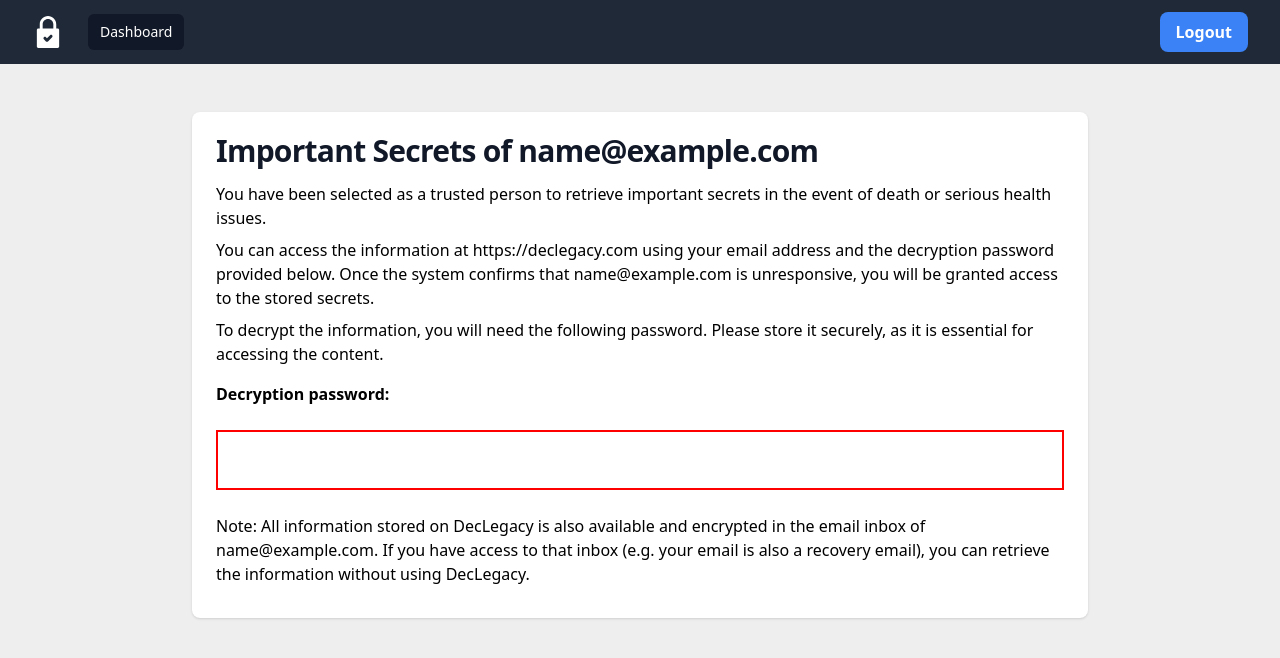
After one commit to declegacy/declegacy, a Rails app: a page that uses app/views/instructions/show.html.erb in a window 1280 px wide. The commit adds this page. Shown: the top 658 px of the page. Run offline with Rails 7, Linux system fonts and the light colour scheme; the visitor is signed in with stand-in values (Sample User, id 1); style sheets or scripts are compiled from the project's sources; some libraries are stand-ins or nearby versions.

Commit message:
add instructions

```diff
--- /dev/null
+++ b/app/controllers/instructions_controller.rb
@@ -0,0 +1,5 @@
+class InstructionsController < ApplicationController
+  def show
+
+  end
+end
--- /dev/null
+++ b/app/helpers/instructions_helper.rb
@@ -0,0 +1,2 @@
+module InstructionsHelper
+end
--- /dev/null
+++ b/app/views/instructions/show.html.erb
@@ -0,0 +1,26 @@
+<h1>Important Secrets of <%= current_user.email %></h1>
+
+<p class="mb-2">
+  You have been selected as a trusted person to retrieve important secrets in the event of death or serious health issues.
+</p>
+
+<p class="mb-2">
+  You can access the information at https://declegacy.com using your email address and the decryption password provided below.
+  Once the system confirms that <%= current_user.email %> is unresponsive, you will be granted access to the stored secrets.
+</p>
+
+<p class="mb-2">
+  To decrypt the information, you will need the following password. Please store it securely,
+  as it is essential for accessing the content.
+</p>
+
+<p class="mt-4 mb-2">
+  <b>Decryption password:</b>
+</p>
+
+<div class="mb-6 mt-6" style="width: 100%; height: 60px; border: 2px solid red"></div>
+
+<p class="mb-2">
+  Note: All information stored on DecLegacy is also available and encrypted in the email inbox of <%= current_user.email %>.
+  If you have access to that inbox (e.g. your email is also a recovery email), you can retrieve the information without using DecLegacy.
+</p>
--- a/app/views/permitted_contacts/index.html.erb
+++ b/app/views/permitted_contacts/index.html.erb
@@ -11,4 +11,8 @@
 
 <br/>
 
-<%= link_to "New permitted contact", new_crypted_note_permitted_contact_path(@crypted_note), class: "btn-primary" %>
+<%= link_to "New Confidant", new_crypted_note_permitted_contact_path(@crypted_note), class: "btn-primary" %>
+
+<br/>
+
+<%= link_to "(Sample) Instructions for Confidant", new_crypted_note_permitted_contact_path(@crypted_note), class: "btn-primary" %>
--- a/config/routes.rb
+++ b/config/routes.rb
@@ -16,6 +16,8 @@ Rails.application.routes.draw do
     end
   end
 
+  resource :instruction
+
   get "/crypted_notes/*whatever", to: redirect("/users/sign_in")
   root to: redirect("/users/sign_in")
 end
```
Also changed, not shown: spec/helpers/instructions_helper_spec.rb (added, +15 -0 lines), spec/requests/instructions_spec.rb (added, +7 -0 lines), Gemfile.lock.
